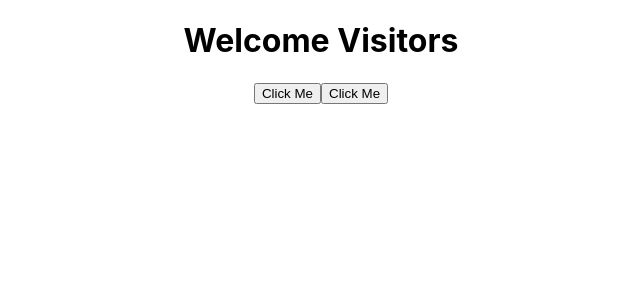
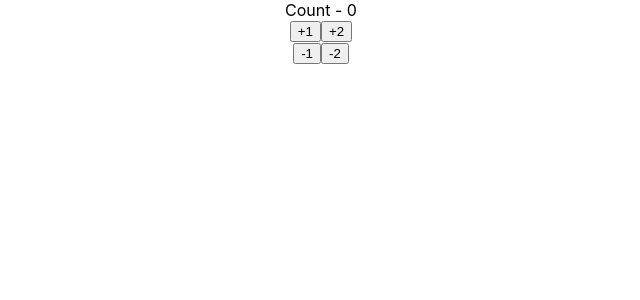
Before and after one commit to vijaynehra594/REACT, a React (Create React App) app in the folder hello-world/: page / in a window 1280 px wide. Shown: the top 300 px of the page, without its empty margins (319-959 px from the left). Built offline with nearby package versions, Linux system fonts and the light colour scheme.

Commit message:
React SetState

```diff
--- a/hello-world/src/App.js
+++ b/hello-world/src/App.js
@@ -4,11 +4,12 @@ import Welcome from './components/Welcome';
 import Hello from './components/Hello';
 import Props from './components/Props';
 import Message from './components/Message';
+import Counter from './components/Counter';
 function App() {
   return (
     <div className="App">
-      <Message />
-
+      <Counter />
+      {/* <Message /> */}
       {/* <Greet/> */}
       {/* <Welcome/> */}
       {/* <Hello/> */}
--- /dev/null
+++ b/hello-world/src/components/Counter.js
@@ -0,0 +1,33 @@
+import React, { Component } from 'react'
+
+class Counter extends Component {
+
+    constructor(props) {
+        super(props)
+        this.state = {
+            count: 0
+        }
+    }
+    increment() {
+        this.setState({ count: this.state.count + 2 },()=>{
+            console.log("Callback value",this.state.count)
+        })
+    }
+    decrement() {
+        this.setState({ count: this.state.count - 2 })
+    }
+
+  render() {
+    return (
+       <div>
+         <div>Count - {this.state.count}</div>
+         <button onClick={() => this.setState({ count: this.state.count + 1 })}>+1</button>
+         <button onClick={() => this.increment()}>+2</button><br/>
+         <button onClick={() => this.setState({ count: this.state.count - 1 })}>-1</button>
+         <button onClick={() => this.decrement()}>-2</button>
+       </div>
+    )
+  }
+}
+
+export default Counter
```
